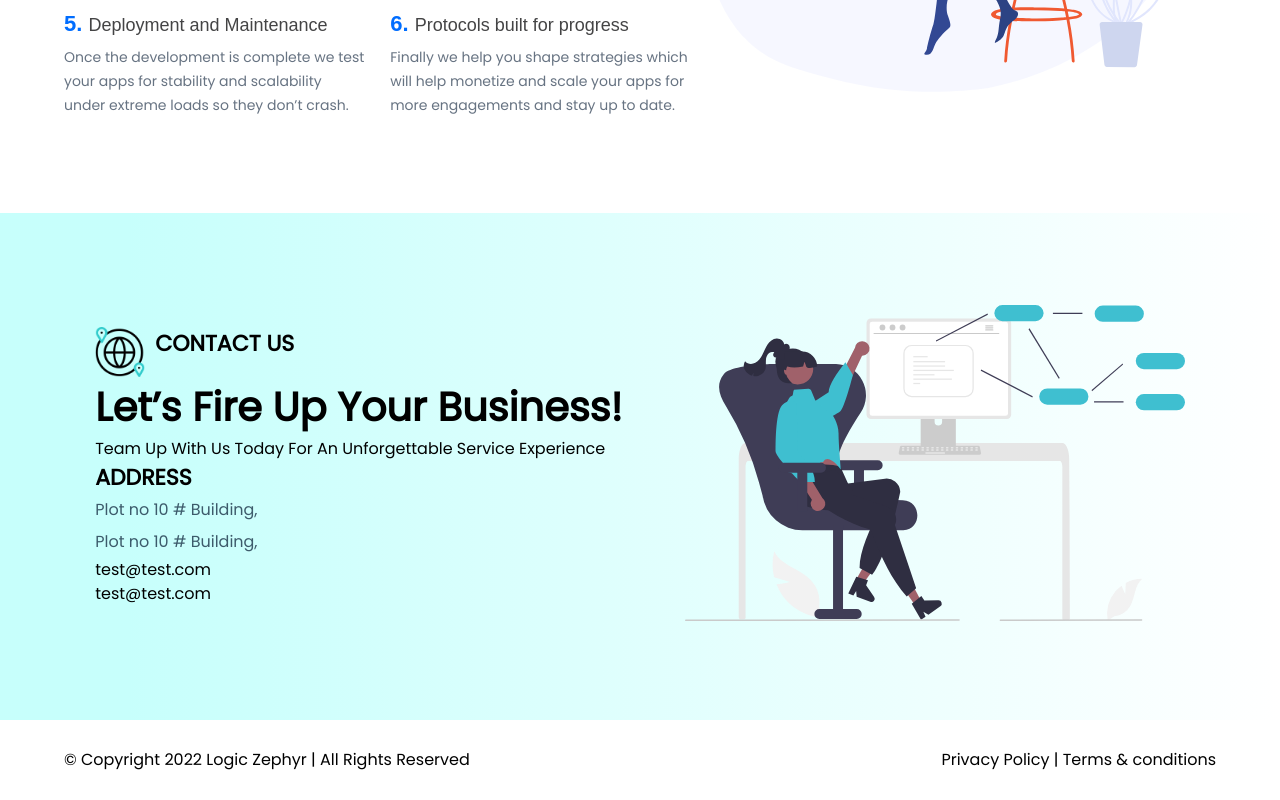
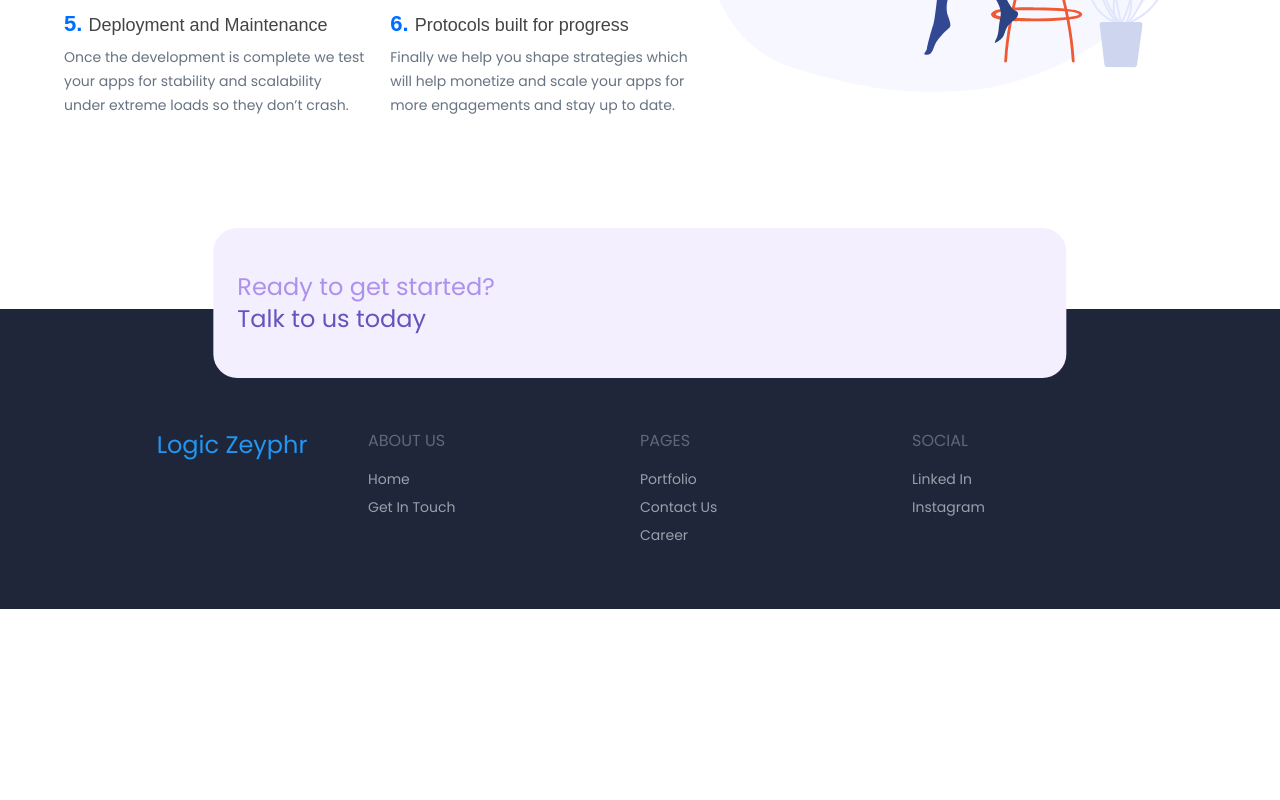
Before and after one commit to mjatin-dev/EvolutionIT, a Next.js app: page / in a window 1280 px wide. Shown: the part 2481-3281 px from the top of the page. After the commit the page ends 3090 px from the top, so only its background shows below. Built offline with nearby package versions, Linux system fonts and the light colour scheme.

Commit message:
footer and background changes

```diff
--- a/components/Footer/footer.module.scss
+++ b/components/Footer/footer.module.scss
@@ -1,49 +1,16 @@
 .footer {
-  margin-top: 3rem;
-  background: rgb(255, 255, 255);
-  background: linear-gradient(
-    270deg,
-    rgba(255, 255, 255, 1) 0%,
-    rgba(0, 255, 240, 0.2189250700280112) 90%
-  );
+  // background-color: #192136;
+  background-color: #1f263a;
+  min-height: 300px;
 
-  & > div {
-    display: flex;
-    align-items: center;
-    justify-content: space-around;
+  .footerMessageContainer {
+    background-color: #f3effe;
+    min-height: 150px;
+    top: 30%;
+    left: 50%;
+    transform: translate(-50%, -50%);
   }
-  .contactUs {
-    display: flex;
-    h3 {
-      padding-left: 10px;
-    }
-  }
-
-  h1 {
-    font-size: 40px;
-    font-weight: bold;
-    margin: 0;
-    padding: 0;
-  }
-
-  h3 {
-    text-transform: uppercase;
-    font-size: 22px;
-    font-weight: bold;
-    margin: 0;
-    padding: 0;
-  }
-
-  h5 {
-    font-size: 16px;
-    font-weight: 500;
-    margin: 0;
-    padding: 0;
+  p {
+    cursor: pointer;
   }
 }
-.footerCopyRight {
-  display: flex;
-  height: 80px;
-  align-items: center;
-  justify-content: space-between;
-}
--- a/components/Footer/index.tsx
+++ b/components/Footer/index.tsx
@@ -1,50 +1,65 @@
 import type { NextPage } from "next";
-import Image from "next/image";
 import styles from "./footer.module.scss";
-import FooterImage from "../../assets/images/footer.svg";
-import ContactUsImage from "../../assets/icons/contactus.png";
+import headerTabs from "../constants/headerTabs";
+import Link from "next/link";
 
 const Footer: NextPage = () => {
   return (
     <>
-      <div className={`${styles.footer}`}>
-        <div className="container">
-          <div>
-            <div className={styles.contactUs}>
-              <Image
-                src={ContactUsImage}
-                alt="contactus"
-                width={50}
-                height={50}
-              />
-              <h3>Contact Us</h3>
-            </div>
-            <h1>Let’s Fire Up Your Business!</h1>
-            <h2>
-              Team Up With Us Today For An Unforgettable Service Experience
-            </h2>
-            <h3>Address</h3>
-            <h5 className="secondary-text">
-              Plot no 10 # Building, <br />
-              Plot no 10 # Building,{" "}
-            </h5>
-            <div>
-              {" "}
-              <p>test@test.com</p>
-              <p>test@test.com</p>
-            </div>
+      <div className={`${styles.footer} mt-36 relative pt-24 pb-6`}>
+        <div
+          className={`${styles.footerMessageContainer} w-2/3 -mt-24 mx-auto flex flex-col justify-center align-center absolute rounded-3xl p-6`}
+        >
+          <h3 className="text-2xl text-[#ad91ec]">Ready to get started?</h3>
+          <h3 className="text-2xl text-[#6653bc]">Talk to us today</h3>
+        </div>
+        <div className="grid grid-cols-6 sm:grid-cols-4 sm:px-24 px-12 mt-6">
+          <div className="sm:col-span-1 col-span-6">
+            <h3 className="text-[#2196f3] text-2xl text-center mt-12 mb-6 sm:m-0">
+              Logic Zeyphr
+            </h3>
           </div>
-          <div>
-            <Image src={FooterImage} alt="Footer" width={500} height={500} />
+          <div className="col-span-2 sm:col-span-1">
+            <p className="text-center sm:text-left mb-4 text-[#60677a] font-medium text-base uppercase">
+              About Us
+            </p>
+            <p className="text-center sm:text-left text-[#99a0ab] capitalize text-sm mb-2">
+              Home
+            </p>
+            <p className="text-center sm:text-left text-[#99a0ab] capitalize text-sm mb-2">
+              Get In Touch
+            </p>
           </div>
-        </div>
-      </div>
-      <div className={`${styles.footerCopyRight} container`}>
-        <div>
-          <p>© Copyright 2022 Logic Zephyr | All Rights Reserved</p>
-        </div>
-        <div>
-          <a>Privacy Policy </a> | <a>Terms & conditions </a>
+          <div className="col-span-2 sm:col-span-1">
+            <p className="text-center sm:text-left text-[#60677a] font-medium text-base uppercase mb-4">
+              Pages
+            </p>
+            {headerTabs?.map((tab) => {
+              const { id, tabName, href } = tab;
+              return (
+                <>
+                  {href && (
+                    <Link key={`footer-link-${id}`} href={href} passHref>
+                      <p className="text-center sm:text-left text-[#99a0ab] capitalize text-sm mb-2">
+                        {tabName}
+                      </p>
+                    </Link>
+                  )}
+                </>
+              );
+            })}
+          </div>
+          <div className="col-span-2 sm:col-span-1">
+            <p className="text-center sm:text-left mb-4 text-[#60677a] font-medium text-base uppercase">
+              Social
+            </p>
+            <p className="text-center sm:text-left text-[#99a0ab] capitalize text-sm mb-2">
+              Linked In
+            </p>
+            <p className="text-center sm:text-left text-[#99a0ab] capitalize text-sm mb-2">
+              Instagram
+            </p>
+          </div>
         </div>
       </div>
     </>
--- a/components/constants/services.tsx
+++ b/components/constants/services.tsx
@@ -1,5 +1,5 @@
 import briefcase from "../../assets/icons/briefcase.png";
-import Background from "../../assets/images/web_development.jpg";
+import Background from "../../assets/images/hero_background.jpeg";
 
 export interface TechSectionInterface {
   image: StaticImageData;
@@ -22,7 +22,7 @@ export interface ServiceInterface {
   smallDescription: string;
   techDetails: Array<TechSectionInterface>;
   serviceCategories?: ServicesCatgory;
-  backgroundImage: StaticImageData;
+  backgroundImage: string;
 }
 
 const services: Array<ServiceInterface> = [
@@ -30,7 +30,7 @@ const services: Array<ServiceInterface> = [
     path: "web-development",
     name: "Web Development",
     smallDescription: "Helping organizations weave a captivating story",
-    backgroundImage: Background,
+    backgroundImage: "/wb.jpg",
     techDetails: [
       {
         image: briefcase,
@@ -99,7 +99,7 @@ const services: Array<ServiceInterface> = [
     path: "app-development",
     name: "Android Development",
     smallDescription: "",
-    background: Background,
+    backgroundImage: "/mb.jpg",
     techDetails: [
       {
         image: briefcase,
--- a/pages/services/[service].tsx
+++ b/pages/services/[service].tsx
@@ -49,11 +49,11 @@ const Service: NextPage<ServiceInterface> = ({
       <div
         className={styles.heroSection}
         style={{
-          background: `url(${backgroundImage.src}) no-repeat`,
+          background: `url("${backgroundImage}") no-repeat`,
           backgroundSize: "cover",
         }}
       >
-        <p className="primary-text">{name}</p>
+        <p className="secondary-heading">{name}</p>
         <p className="normal-text">{smallDescription}</p>
       </div>
       {serviceCategories && (
--- a/pages/services/web-development.module.scss
+++ b/pages/services/web-development.module.scss
@@ -5,8 +5,11 @@
   align-items: center;
   justify-content: center;
   flex-direction: column;
-  background-color: #ffd;
+  // background-color: #ffd;
   margin-bottom: 2rem;
+  & > p {
+    color: #fff;
+  }
 }
 
 .serviceCategoriesSection {
```
Also changed, not shown: public/mb.jpg (added), public/wb.jpg (added).
